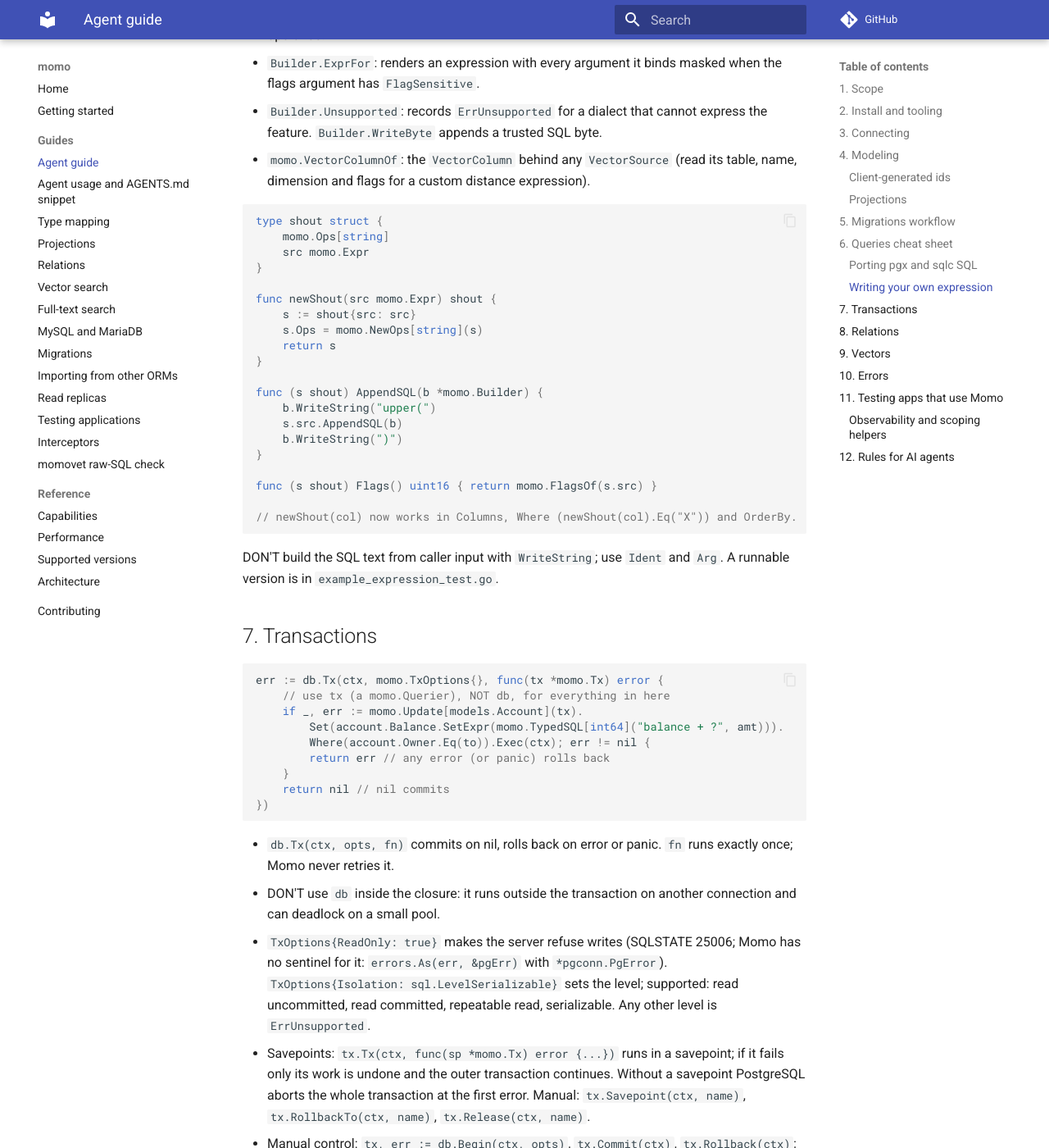
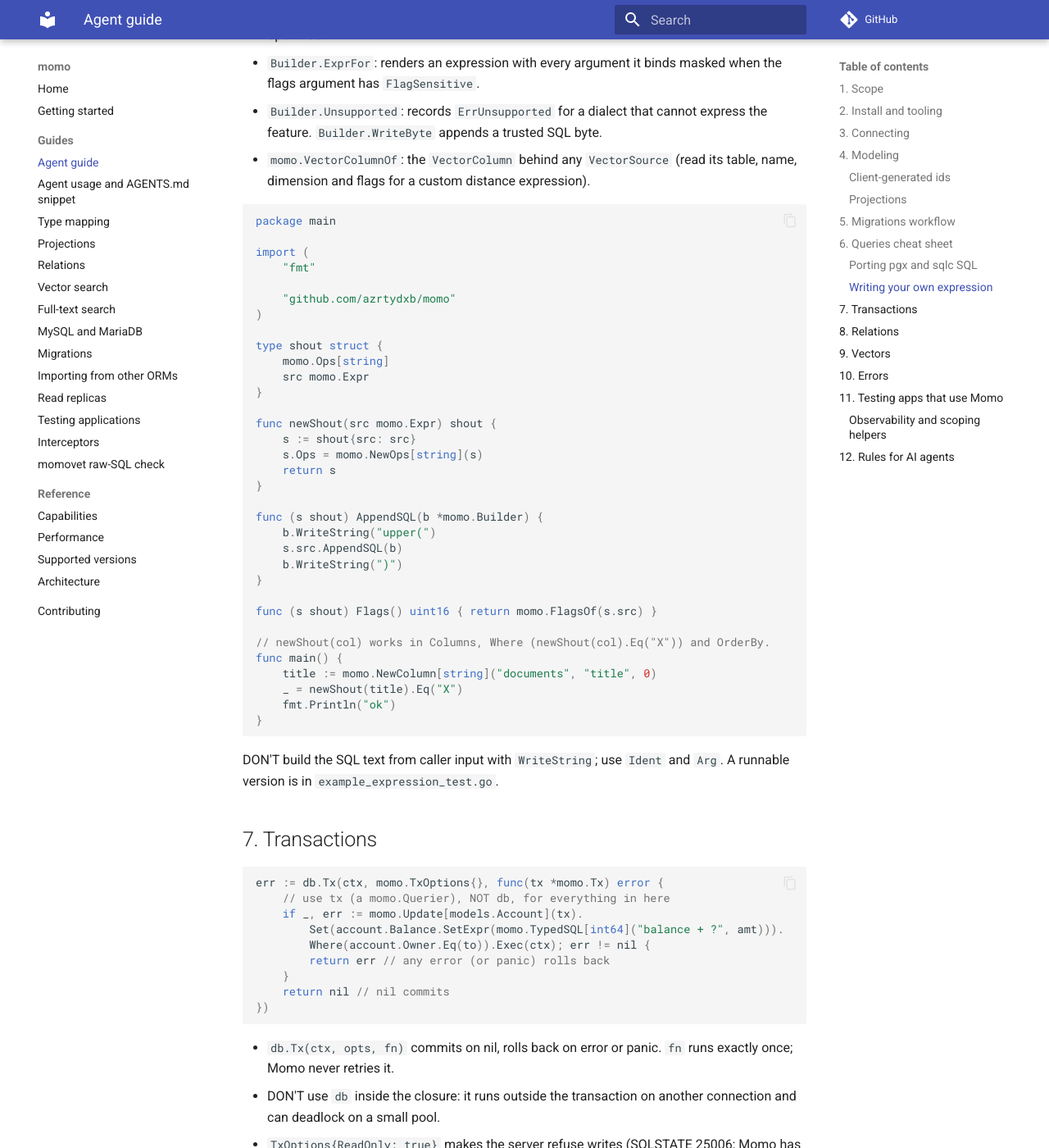
Before and after one commit to azrtydxb/momo, an MkDocs documentation site: the page built from docs/ai-guide.md, in a window 1280 px wide and 1400 px high, scrolled down 26519 px. Shown: the whole window at 82% size. Built offline with MkDocs 1.6.1 and Material for MkDocs 9.7.7, drawn with Linux system fonts in a browser that asks for light colours; comment, search, counter and statistics services are not loaded; the version menu is left out.

Commit message:
docs(ai-guide): make the expression example a complete program

````diff
--- a/docs/ai-guide.md
+++ b/docs/ai-guide.md
@@ -1208,9 +1208,15 @@ values through `Builder.Arg` or `Builder.ArgFor`, never concatenated into the SQ
 - `momo.VectorColumnOf`: the `VectorColumn` behind any `VectorSource`
   (read its table, name, dimension and flags for a custom distance expression).
 
-<!-- docscheck:fragment -->
-
-```go
+```go
+package main
+
+import (
+	"fmt"
+
+	"github.com/azrtydxb/momo"
+)
+
 type shout struct {
 	momo.Ops[string]
 	src momo.Expr
@@ -1230,7 +1236,12 @@ func (s shout) AppendSQL(b *momo.Builder) {
 
 func (s shout) Flags() uint16 { return momo.FlagsOf(s.src) }
 
-// newShout(col) now works in Columns, Where (newShout(col).Eq("X")) and OrderBy.
+// newShout(col) works in Columns, Where (newShout(col).Eq("X")) and OrderBy.
+func main() {
+	title := momo.NewColumn[string]("documents", "title", 0)
+	_ = newShout(title).Eq("X")
+	fmt.Println("ok")
+}
 ```
 
 DON'T build the SQL text from caller input with `WriteString`; use `Ident` and
````
